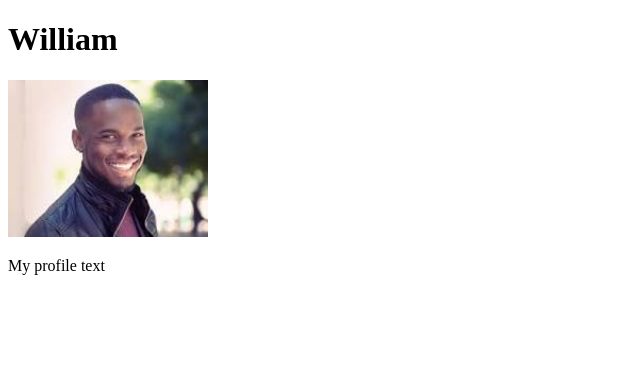
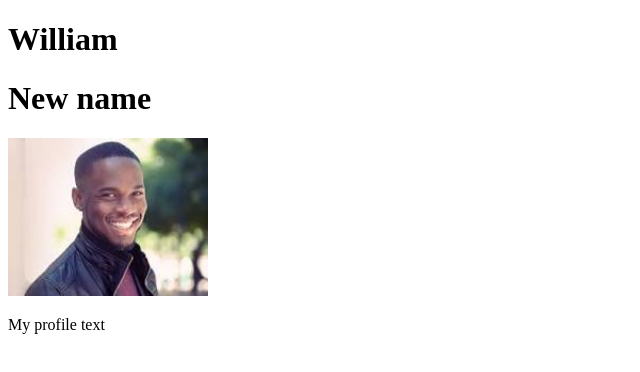
Before and after one commit to iswarya1609/first-project, a plain HTML site: page index.html in a window 1280 px wide. Shown: the whole page, without its empty margins (0-640 px from the left). Drawn offline with Linux system fonts and the light colour scheme.

Commit message:
added new name

```diff
--- a/index.html
+++ b/index.html
@@ -7,6 +7,7 @@
 </head>
 <body>
     <h1>William</h1>
+    <h1>New name</h1>
     <img width="200px" src="profile.jpeg" alt="">
     <p>My profile text</p>
 </body>
```
